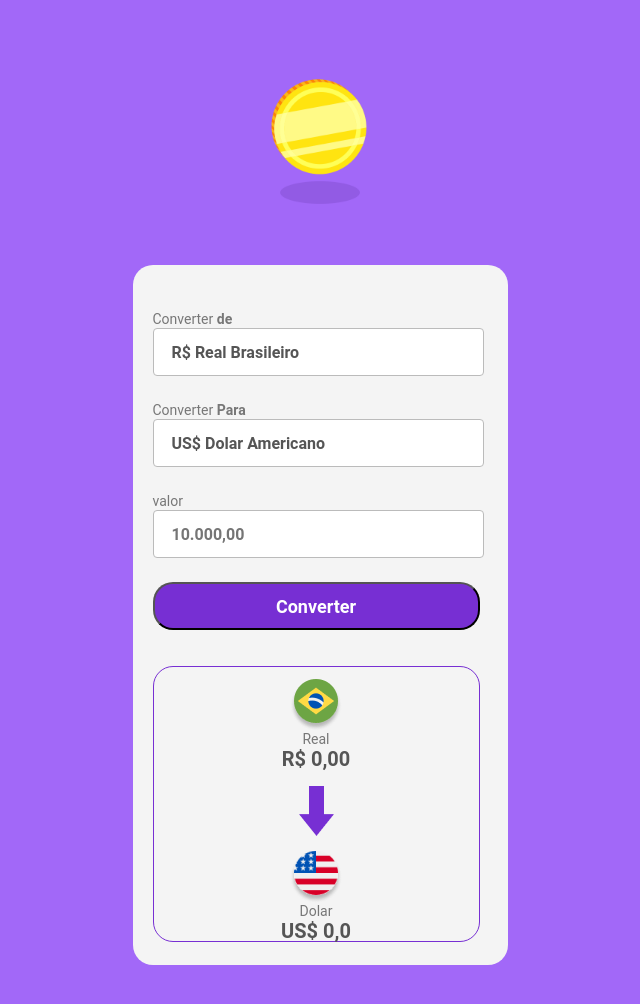
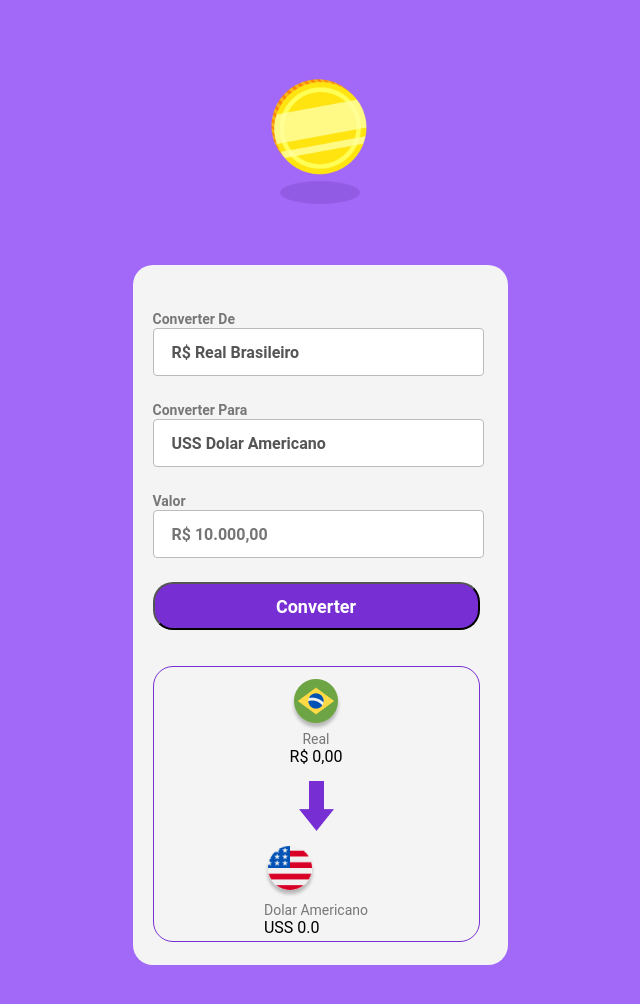
Before and after one commit to AdrianoCordeiro/aplicacaoJs, a plain HTML site: page index.html in a window 1280 px wide. Shown: the whole page, without its empty margins (320-960 px from the left). Drawn offline with Linux system fonts and the light colour scheme.

Commit message:
atualizacao310823

```diff
--- a/index.html
+++ b/index.html
@@ -6,60 +6,60 @@
     <meta name="viewport" content="width=device-width, initial-scale=1.0">
     <link rel="preconnect" href="https://fonts.googleapis.com">
     <link rel="preconnect" href="https://fonts.gstatic.com" crossorigin>
-    <link href="https://fonts.googleapis.com/css2?family=Montserrat&family=Oswald:wght@400;700&display=swap" rel="stylesheet">
+    <link href="https://fonts.googleapis.com/css2?family=Montserrat&family=Oswald:wght@400;700&display=swap"
+        rel="stylesheet">
     <link rel="stylesheet" href="style.css">
 
     <title>Convert Money</title>
 </head>
 
 <body>
-    <img class = "logo" src="./assets/coin-flip-45.gif" alt="logo-convert-money">
+    <img class="logo" src="./assets/coin-flip-45.gif" alt="logo">
 
     <main>
-        <label for="">
-            Converter <b>de</b><br>
-            <select name="" id="">
-                <option value="real"><b>R$</b> Real Brasileiro</option>
+        <label>
+            <b>Converter De</b>
+            <select>
+                <option>R$ Real Brasileiro</option>
             </select>
-        </label><br>
+        </label>
 
-        <label for="">
-            Converter <b>Para</b><br>
-            <select name="" id="">
-                <option name="dolar"><b>US$</b> Dolar Americano</option>
-                <option value="euro"><b>€</b> Euro</option>
+        <label>
+            <b>Converter Para</b>
+            <select class="currency-select">
+                <option value="dolar">USS Dolar Americano</option>
+                <option value="euro">€ Euro</option>
             </select>
-        </label><br>
+        </label>
 
-        <label for="">
-            valor <br>
-            <input class="input-currency" placeholder="10.000,00">
+        <label>
+            <b>Valor</b>
+            <input class="input-currency" placeholder="R$ 10.000,00">
         </label>
 
         <button class="convert-button">Converter</button>
 
         <section>
-
             <div class="currency-box">
-                <img src="assets/Real.png" alt="moeda-real">
+                <img src="./assets/Real.png" alt="Logo-Real">
                 <p class="currency">Real</p>
-                <p class="currency-value-to-convert">R$ 0,00</p>
+                <p class="currency-valueto-convert">R$ 0,00</p>
             </div>
 
-            <img class="arrow" src="./assets/Seta.png" alt="">
+            <img class="arrow" src="./assets/Seta.png" alt="Seta-de-Converter">
 
-            <div class="currency-box">
-                <img src="assets/Dollar.png" alt="moeda-dolar">
-                <p class="currency">Dolar</p>
-                <p class="currency-value">US$ 0,0</p>
-            </div>
+            <divc class=".currency-box">
+                <img class="currency-img" src="./assets/Dollar.png" alt="Logo-Dolar">
+                <p class="currency" id="currency-name">Dolar Americano</p>
+                <p class="currency-value-">USS 0.0</p>
+            </divc>
+
 
         </section>
 
     </main>
-
 </body>
 
-    <script src="./script.js"></script>
+<script src="./script.js"></script>
 
 </html>
--- a/script.js
+++ b/script.js
@@ -5,6 +5,7 @@ const convertButton = document.querySelector(".convert-button")
 const currencySelect = document.querySelector(".currency-select")
 
 function convertValues() {
+
     const inputCurrencyValue = document.querySelector(".input-currency").value /*Criação de variavél*/
     const currencyValueToConvert = document.querySelector(".currency-value-to-convert") //valor em real
     const currencyValueConverted = document.querySelector(".currency-value") //outras Moedas
@@ -13,13 +14,14 @@ function convertValues() {
     const euroToday = 6.2
 
 
-    if (currencySelect.value == "dolar") {
+    if(currencySelect.value == "dolar") {
         currencyValueConverted.innerHTML = new Intl.NumberFormat("en-US", {
             style: "currency",
             currency: "USD"
         }).format(inputCurrencyValue / dolarToday)
     }
-    if (currencySelect.value == "euro") {
+
+    if(currencySelect.value == "euro") {
         currencyValueConverted.innerHTML = new Intl.NumberFormat("de-DE", {
             style: "currency",
             currency: "EUR"
@@ -28,9 +30,28 @@ function convertValues() {
 
     currencyValueToConvert.innerHTML = new Intl.NumberFormat("pt-br", {
         style: "currency",
-        currency: "BRL"
+        currency: "BRL",
     }).format(inputCurrencyValue)
+
 
 }
 
+function changeCurrency() {
+
+const currencyName = document.getElementById("currency-name")
+const currencyImage = document.querySelector(".currency-img")
+
+    if (currencySelect.value == "dolar"){
+        currencyName.innerHTML = "Dolar Americano"
+        currencyImage.src = "./assets/Dollar.png/"
+    }
+
+    if (currencySelect.value == "euro"){
+        currencyName.innerHTML = "Euro"
+        currencyImage.src = "./assets/Euro.png"
+    }
+
+}
+
+currencySelect.addEventListener("change", changeCurrency)
 convertButton.addEventListener("click", convertValues) /* ouvinte de Eventos*/
```
Also changed, not shown: style.css (+12 -11 lines).
